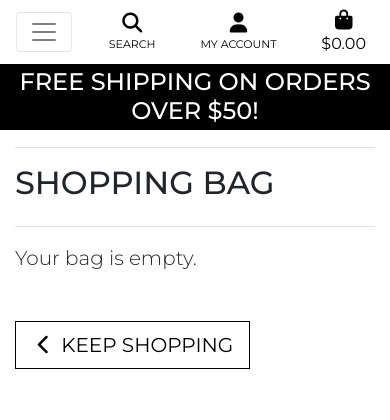
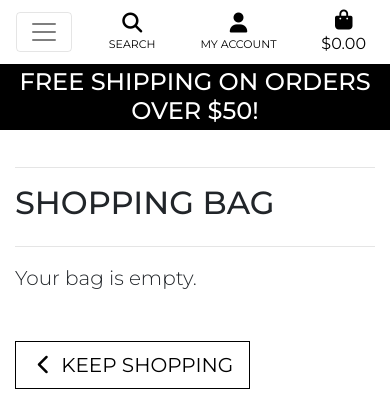
Before and after one commit to SkylerTrent/amaterasu_computers, a Django app: page /bag/ in a window 390 px wide. Shown: the top 420 px of the page. Run offline with Django 3.2, Linux system fonts and the light colour scheme; some libraries are stand-ins or nearby versions.

Commit message:
fixed container top padding on mobile devices

```diff
--- a/static/css/base.css
+++ b/static/css/base.css
@@ -762,7 +762,7 @@ img {vertical-align: middle;}
     }
 
     #bag_cont {
-    padding-top: 100px !important;
+    padding-top: 110px !important;
     }
 
     body {
@@ -770,7 +770,7 @@ img {vertical-align: middle;}
     }
 
     #checkout_cont {
-        padding-top: 100px !important;
+        padding-top: 110px !important;
     }
 }
 
@@ -812,10 +812,10 @@ img {vertical-align: middle;}
 
 @media (max-width: 516px) {
    #bag_cont {
-       padding-top: 130px !important;
+       padding-top: 150px !important;
    }
 
    #checkout_cont {
-       padding-top: 130px !important;
+       padding-top: 150px !important;
    }
 }
```
